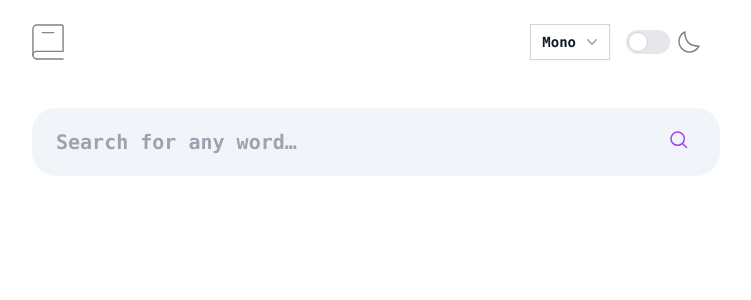
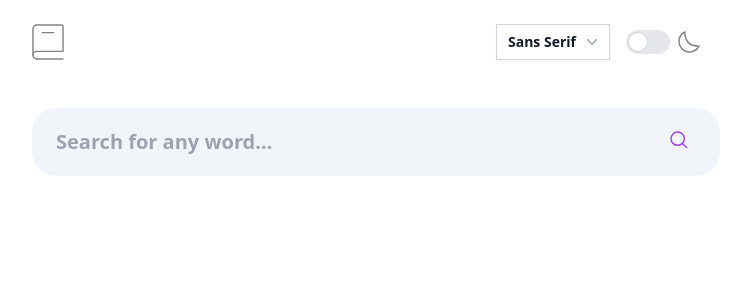
Before and after one commit to waldekglaz/dictionary-app, a React (Vite) app: page / in a window 1280 px wide. Shown: the top 300 px of the page, without its empty margins (264-1015 px from the left). Built offline with nearby package versions, Linux system fonts and the light colour scheme.

Commit message:
Form component added

```diff
--- a/src/App.jsx
+++ b/src/App.jsx
@@ -1,11 +1,11 @@
 import { useState } from "react";
 import { v4 as uuid4 } from "uuid";
 import Header from "./components/Header";
+import Form from "./components/Form";
 import ResultHeader from "./components/ResultHeader";
 import Card from "./components/Card";
 import ErrorMsg from "./components/ErrorMsg";
 import { ThreeDots } from "react-loader-spinner";
-import SearchIcon from "./assets/images/icon-search.svg";
 import NewWindowIcon from "./assets/images/icon-new-window.svg";
 import fetchData from "./api";
 import "./App.css";
@@ -16,7 +16,7 @@ function App() {
   const [isLoading, setIsLoading] = useState(false);
   const [error, setError] = useState(false);
   const [darkToggle, setDarkToggle] = useState(false);
-  const [activeFont, setActiveFont] = useState("font-mono");
+  const [activeFont, setActiveFont] = useState("font-sans");
   const [isFontWindowOpen, setIsFontWindowOpen] = useState(false);
   const [isInputEmpty, setIsInputEmpty] = useState(false);
 
@@ -28,7 +28,6 @@ function App() {
       fetchData(userInput.trim(), setError, setSearchResult, setIsLoading);
       setUserInput("");
     } else {
-      console.log("empty");
       setIsInputEmpty(true);
     }
   };
@@ -51,12 +50,7 @@ function App() {
       <div className={`max-w-3xl mr-auto ml-auto px-6 pb-20 pt-6 container md:px-10 md:pb-28 `}>
         <Header onClick={themeChangeHandler} theme={darkToggle} font={activeFont} onFontChange={fontChangeHandler} fontWindow={isFontWindowOpen} fontWindowToggle={toggleFontWindow} />
 
-        <form className="w-full relative" onSubmit={onFormSubmit}>
-          <input onClick={() => setIsFontWindowOpen(false)} className="bg-slate-100 w-full tex md:text-xl font-bold py-5 px-6 rounded-3xl dark:text-white dark:bg-slate-800" type="text" value={userInput} onChange={onInputChange} placeholder="Search for any word…" />
-          <img className="absolute inset-y-1/3 right-8" src={SearchIcon} aria-hidden="true" />
-          {isInputEmpty && <div className="text-red-500 text-xs">Whoops, can’t be empty…</div>}
-        </form>
-
+        <Form onFormSubmit={onFormSubmit} fontWindowOpen={setIsFontWindowOpen} input={userInput} onInputChange={onInputChange} isInputEmpty={isInputEmpty} />
         <main onClick={() => setIsFontWindowOpen(false)}>
           {isLoading && (
             <div className="mr-auto ml-auto flex justify-center">
--- /dev/null
+++ b/src/components/Form.jsx
@@ -0,0 +1,14 @@
+import React from "react";
+import SearchIcon from "./../assets/images/icon-search.svg";
+
+const Form = (props) => {
+  return (
+    <form className="w-full relative" onSubmit={(e) => props.onFormSubmit(e)}>
+      <input onClick={() => props.fontWindowOpen(false)} className="bg-slate-100 w-full tex md:text-xl font-bold py-5 px-6 rounded-3xl dark:text-white dark:bg-slate-800" type="text" value={props.input} onChange={props.onInputChange} placeholder="Search for any word…" />
+      <img className="absolute inset-y-1/3 right-8" src={SearchIcon} aria-hidden="true" />
+      {props.isInputEmpty && <div className="text-red-500 text-xs">Whoops, can’t be empty…</div>}
+    </form>
+  );
+};
+
+export default Form;
```
Also changed, not shown: 1 other file (tests, documents, lock files or other folders).
